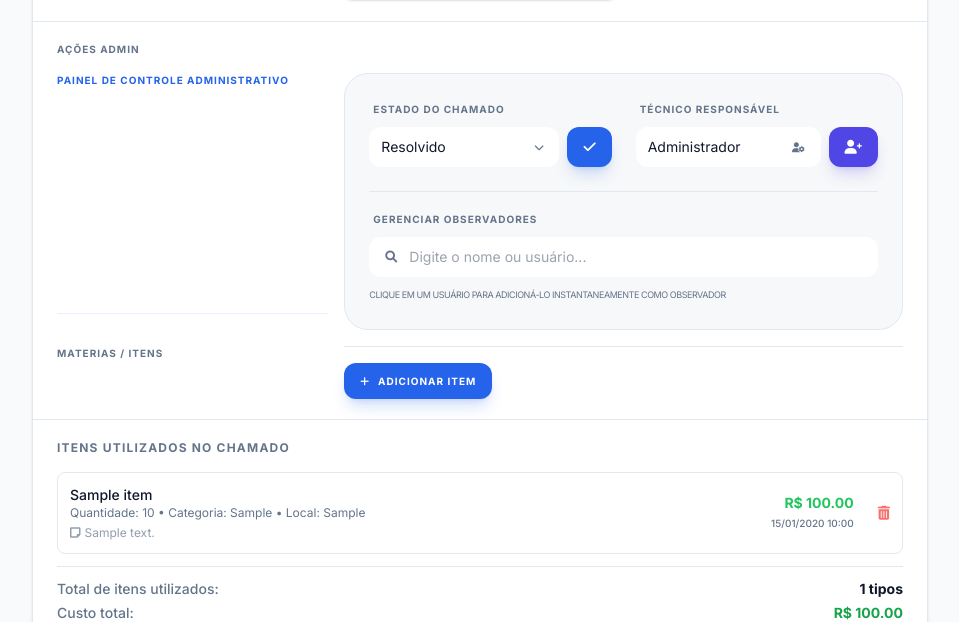
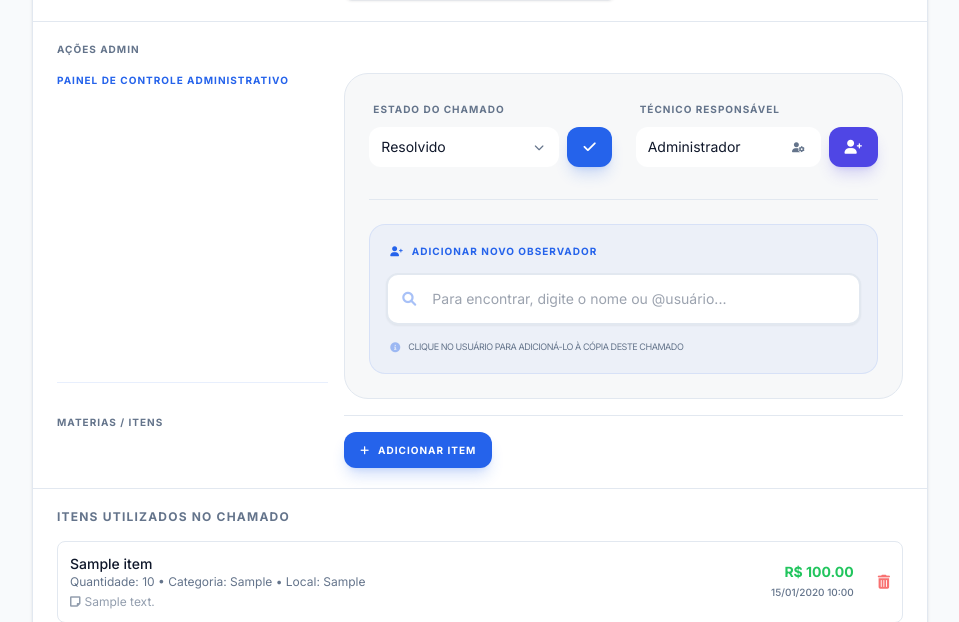
Before and after one commit to xploddy/helpdesk, a Flask app: page /tickets/1 in a window 1280 px wide. Shown: the part 925-1547 px from the top of the page, without its empty margins (160-1119 px from the left). Run offline with Flask 3, Linux system fonts and the light colour scheme; a user stored in the database is signed in; data comes from the database, SQL or seed files in the repository; tables that the repository leaves empty hold one stand-in row (values such as "Sample post"); grey boxes marked "Sample" are stand-in pictures; some libraries are stand-ins or nearby versions.

Commit message:
style: enhance observer search UI and visibility

```diff
--- a/app/templates/tickets/view.html
+++ b/app/templates/tickets/view.html
@@ -248,33 +248,47 @@
                                 </div>
                             </form>
 
-                            <!-- Search/Add Observers -->
-                            <div class="space-y-2 md:col-span-2 border-t border-[var(--border-color)] pt-4"
+                            <!-- Search/Add Observers Section -->
+                            <div class="md:col-span-2 border-t border-[var(--border-color)] pt-6 mt-2"
                                 x-data="{ open: false, search: '' }">
+                                <div class="bg-primary/5 p-4 rounded-2xl border border-primary/10">
                                     <label
-                                    class="text-[10px] font-black uppercase tracking-widest text-muted ml-1">Gerenciar
-                                    Observadores</label>
+                                        class="block text-[10px] font-black uppercase tracking-widest text-primary mb-3 ml-1 flex items-center">
+                                        <i class="fa-solid fa-user-plus mr-2"></i> Adicionar Novo Observador
+                                    </label>
+
                                     <div class="relative">
-                                    <div class="flex gap-2">
-                                        <div class="relative flex-grow">
+                                        <div class="relative">
                                             <input type="text" x-model="search" @focus="open = true"
-                                                @input="open = true" placeholder="Digite o nome ou usuário..."
+                                                @input="open = true"
+                                                placeholder="Para encontrar, digite o nome ou @usuário..."
                                                 autocomplete="off"
-                                                class="stitch-input block w-full pl-10 pr-10 py-2.5 text-sm rounded-xl focus:outline-none transition-all">
-                                            <i
-                                                class="fa-solid fa-search absolute left-4 top-1/2 -translate-y-1/2 text-xs text-muted"></i>
+                                                class="stitch-input block w-full pl-11 pr-11 py-3.5 text-sm rounded-xl border-2 border-transparent focus:border-primary/30 focus:bg-white transition-all shadow-sm">
+
+                                            <div class="absolute left-4 top-1/2 -translate-y-1/2 text-primary/40">
+                                                <i class="fa-solid fa-magnifying-glass text-sm"></i>
+                                            </div>
+
                                             <button type="button" x-show="search.length > 0"
                                                 @click="search = ''; open = false"
-                                                class="absolute right-4 top-1/2 -translate-y-1/2 text-muted hover:text-red-500 transition-colors">
-                                                <i class="fa-solid fa-circle-xmark text-xs"></i>
+                                                class="absolute right-4 top-1/2 -translate-y-1/2 w-6 h-6 flex items-center justify-center rounded-full bg-slate-200 text-slate-500 hover:bg-red-100 hover:text-red-500 transition-all">
+                                                <i class="fa-solid fa-xmark text-[10px]"></i>
                                             </button>
-                                        </div>
                                         </div>
 
                                         <!-- Search Results Dropdown -->
                                         <div x-show="open && search.length > 0" @click.away="open = false"
-                                        class="absolute z-[110] mt-2 w-full stitch-surface border rounded-2xl shadow-2xl max-h-64 overflow-y-auto p-2"
+                                            x-transition:enter="transition ease-out duration-200"
+                                            x-transition:enter-start="opacity-0 translate-y-2"
+                                            x-transition:enter-end="opacity-100 translate-y-0"
+                                            class="absolute z-[120] mt-3 w-full bg-white dark:bg-slate-900 border border-[var(--border-color)] rounded-2xl shadow-2xl max-h-72 overflow-y-auto p-2"
                                             style="display: none;">
+
+                                            <div class="px-3 py-2 border-b border-[var(--border-color)] mb-2">
+                                                <p class="text-[9px] font-bold text-muted uppercase tracking-widest">
+                                                    Resultados da busca</p>
+                                            </div>
+
                                             <template
                                                 x-for="u in {{ users_json|tojson|safe }}.filter(u => (u.fullname + ' ' + u.username).toLowerCase().includes(search.toLowerCase()))"
                                                 :key="u.id">
@@ -282,22 +296,37 @@
                                                     method="POST">
                                                     <input type="hidden" name="user_id" :value="u.id">
                                                     <button type="submit"
-                                                    class="w-full text-left px-4 py-3 hover:bg-primary/5 rounded-xl transition-all group flex items-center justify-between">
-                                                    <div>
-                                                        <p class="text-sm font-bold text-main"
+                                                        class="w-full text-left px-3 py-3 hover:bg-primary hover:text-white rounded-xl transition-all group flex items-center space-x-3">
+                                                        <div class="w-8 h-8 rounded-lg bg-slate-100 dark:bg-slate-800 flex items-center justify-center text-[10px] font-bold text-slate-500 group-hover:bg-white/20 group-hover:text-white"
+                                                            x-text="(u.fullname || u.username).substring(0, 2).toUpperCase()">
+                                                        </div>
+                                                        <div class="flex-grow">
+                                                            <p class="text-sm font-bold"
                                                                 x-text="u.fullname || u.username"></p>
-                                                        <p class="text-[10px] text-muted tracking-tight"
+                                                            <p class="text-[10px] opacity-60 tracking-tight"
                                                                 x-text="'@' + u.username"></p>
                                                         </div>
                                                         <i
-                                                        class="fa-solid fa-plus text-xs text-primary opacity-0 group-hover:opacity-100 transition-opacity"></i>
+                                                            class="fa-solid fa-plus text-xs opacity-40 group-hover:opacity-100"></i>
                                                     </button>
                                                 </form>
                                             </template>
+
+                                            <!-- Empty State inside Dropdown -->
+                                            <div x-show="{{ users_json|tojson|safe }}.filter(u => (u.fullname + ' ' + u.username).toLowerCase().includes(search.toLowerCase())).length === 0"
+                                                class="py-8 text-center">
+                                                <i class="fa-solid fa-user-slash text-slate-300 text-2xl mb-2"></i>
+                                                <p class="text-xs text-muted">Nenhum usuário encontrado</p>
                                             </div>
                                         </div>
-                                <p class="text-[9px] text-muted uppercase tracking-tighter">Clique em um usuário para
-                                    adicioná-lo instantaneamente como observador</p>
+                                    </div>
+
+                                    <div class="mt-3 flex items-center ml-1">
+                                        <i class="fa-solid fa-circle-info text-primary/40 text-[10px] mr-2"></i>
+                                        <p class="text-[9px] text-muted uppercase tracking-tighter">Clique no usuário
+                                            para adicioná-lo à cópia deste chamado</p>
+                                    </div>
+                                </div>
                             </div>
                         </div>
 
```
Lines whose indentation alone changed are shown as unchanged.
